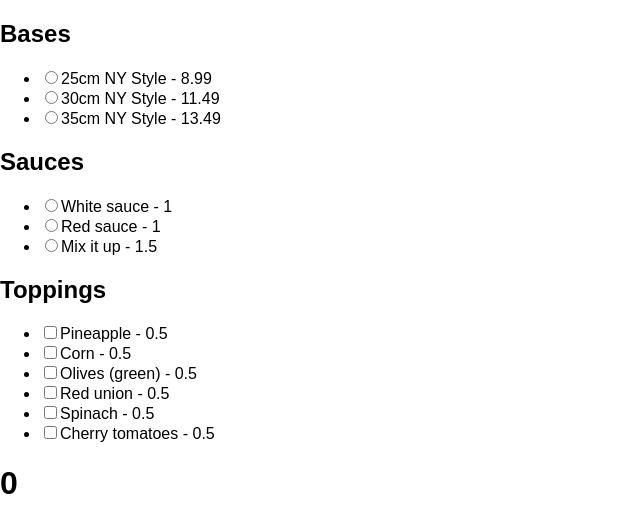
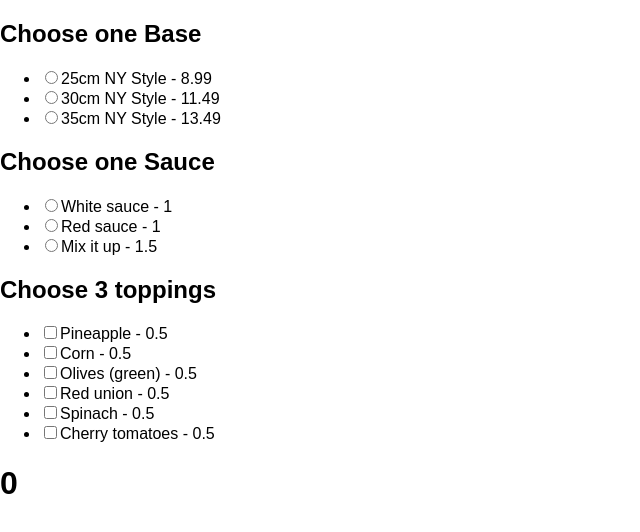
Before and after one commit to ThiagoFazzi/react-redux-app-pizza, a React (Create React App) app: page / in a window 1280 px wide. Shown: the top 532 px of the page, without its empty margins (0-640 px from the left). Built offline with nearby package versions, Linux system fonts and the light colour scheme.

Commit message:
split project in components

```diff
--- /dev/null
+++ b/src/containers/ListBasesContainer.js
@@ -0,0 +1,41 @@
+import React from 'react'
+import {connect} from 'react-redux'
+import { loadAllBases } from '../actions/ingredientsAction'
+import { createPizzaBase } from '../actions/pizzaAction'
+
+
+class ListBasesContainer extends React.PureComponent {
+
+  componentDidMount() {
+    this.props.loadAllBases()
+  }
+
+  onChangeBase = (base) => {
+    this.props.createPizzaBase(base)
+  }
+
+  render() {
+
+    if(!this.props.bases) return <p>Loading...</p>
+    if(!this.props.base === undefined) return <p>Loading...</p>
+    return (
+        <div>
+            <h2>Choose one Base</h2>
+            <ul>
+                {this.props.bases.map(base =>
+                    <li key={base.id}><input type="radio" name="base" onChange={() => this.onChangeBase(base)} />
+                    {base.name} - {base.price}
+                    </li>
+                )}
+            </ul>
+        </div>
+    )
+  }
+}
+
+const mapStateToProps = state => ({
+  bases: state.bases,
+  base: state.pizzas.pizza.base,
+})
+
+export default connect(mapStateToProps, { loadAllBases, createPizzaBase })(ListBasesContainer)
--- /dev/null
+++ b/src/containers/ListSaucesContainer.js
@@ -0,0 +1,41 @@
+import React from 'react'
+import {connect} from 'react-redux'
+import { loadAllSauces } from '../actions/ingredientsAction'
+import { createPizzaSauce } from '../actions/pizzaAction'
+
+
+class ListSaucesContainer extends React.PureComponent {
+
+  componentDidMount() {
+    this.props.loadAllSauces()
+  }
+
+  onChangeSauce = (sauce) => {
+    this.props.createPizzaSauce(sauce)
+  }
+
+  render() {
+
+    if(!this.props.sauces) return <p>Loading...</p>
+    if(!this.props.sauce === undefined) return <p>Loading...</p>
+    return (
+        <div>
+            <h2>Choose one Sauce</h2>
+            <ul>
+                {this.props.sauces.map(sauce =>
+                    <li key={sauce.id}><input type="radio" name="sauce" onChange={() => this.onChangeSauce(sauce)} />
+                    {sauce.name} - {sauce.price}
+                    </li>
+                )}
+            </ul>
+        </div>
+    )
+  }
+}
+
+const mapStateToProps = state => ({
+    sauces: state.sauces,
+    sauce: state.pizzas.pizza.sauce,
+})
+
+export default connect(mapStateToProps, { loadAllSauces, createPizzaSauce })(ListSaucesContainer)
--- /dev/null
+++ b/src/containers/ListToppingsContainer.js
@@ -0,0 +1,51 @@
+import React from 'react'
+import {connect} from 'react-redux'
+import { loadAllToppings } from '../actions/ingredientsAction'
+import { createPizzaAddTopping, createPizzaRemoveTopping } from '../actions/pizzaAction'
+
+class ListToppingsContainer extends React.PureComponent {
+  state = {checkboxSelection: 0}
+
+  componentDidMount() {
+    this.props.loadAllToppings()
+  }
+
+  onChangeTopping = (e, topping) => {
+    if(e.target.checked){
+      this.props.createPizzaAddTopping(topping)
+    } else {
+      this.props.createPizzaRemoveTopping(topping)
+    }
+  }
+
+  onLimitCheckBox = (event) => {
+
+  }
+
+
+  render() {
+    if(!this.props.toppings) return <p>Loading...</p>
+    return (
+      <div>
+        <h2>Choose 3 toppings</h2>
+        <ul>
+          {this.props.toppings.map(topping =>
+            <li key={topping.id}><input type="checkbox" onChange={(e) => this.onChangeTopping(e, topping)}/>
+              {topping.name} - {topping.price}
+            </li>
+          )}
+        </ul>
+      </div>
+
+    )
+  }
+}
+
+const mapStateToProps = state => ({
+  toppings: state.toppings,
+})
+
+export default connect(mapStateToProps, {
+  loadAllToppings,
+  createPizzaAddTopping,
+  createPizzaRemoveTopping })(ListToppingsContainer)
--- a/src/containers/MainContainer.js
+++ b/src/containers/MainContainer.js
@@ -1,110 +1,41 @@
 import React from 'react'
 import {connect} from 'react-redux'
-import { loadAllBases, loadAllSauces, loadAllToppings } from '../actions/ingredientsAction'
-import { createPizzaBase, createPizzaSauce, updatePrice, createPizzaAddTopping, createPizzaRemoveTopping } from '../actions/pizzaAction'
-import PizzaCreatorContainer from './PizzaCreatorContainer'
+import { updatePrice } from '../actions/pizzaAction'
+import ListBasesContainer from './ListBasesContainer'
+import ListSaucesContainer from './ListSaucesContainer'
+import ListToppingsContainer from './ListToppingsContainer';
 
 class MainContainer extends React.PureComponent {
-  state = {checkboxSelection: 0}
-
-  componentDidMount() {
-    this.props.loadAllBases()
-    this.props.loadAllSauces()
-    this.props.loadAllToppings()
-  }
-
-  onChangeBase = (base) => {
-    this.props.createPizzaBase(base)
-    this.calcTotalPrice(this.props.pizza)
-  }
-
-  onChangeSauce = (sauce) => {
-    this.props.createPizzaSauce(sauce)
-    this.calcTotalPrice(this.props.pizza)
-  }
-
-  onChangeTopping = (e, topping) => {
-    if(e.target.checked){
-      this.props.createPizzaAddTopping(topping)
-    } else {
-      this.props.createPizzaRemoveTopping(topping)
-    }
-
-    //this.calcTotalPrice(this.props.pizza)
-  }
 
   calcTotalPrice = (pizza) => {
       if(!pizza.base.price) pizza.base.price = 0
       if(!pizza.sauce.price) pizza.sauce.price = 0
-
       const pizzaPrice = (pizza.base.price + pizza.sauce.price)
       this.props.updatePrice(pizzaPrice)
   }
 
-  onLimitCheckBox = (event) => {
-
-  }
-
-
   render() {
-
-    if(!this.props.bases) return <p>Loading...</p>
-    if(!this.props.sauces) return <p>Loading...</p>
-    if(!this.props.toppings) return <p>Loading...</p>
-    if(!this.props.base === undefined) return <p>Loading...</p>
-    if(!this.props.sauce === undefined) return <p>Loading...</p>
+    if(!this.props.pizza) return <p>Loading...</p>
     return (
       <div>
-        <h2>Bases</h2>
-        <ul>
-          {this.props.bases.map(base =>
-            <li key={base.id}><input type="radio" name="base" onChange={() => this.onChangeBase(base)} selected/>
-              {base.name} - {base.price}
-            </li>
-          )}
-        </ul>
-        <h2>Sauces</h2>
-        <ul>
-          {this.props.sauces.map(sauce =>
-            <li key={sauce.id}><input type="radio" name="sauce" onChange={() => this.onChangeSauce(sauce)} selected/>
-              {sauce.name} - {sauce.price}
-            </li>
-          )}
-        </ul>
-        <h2>Toppings</h2>
-        <ul>
-          {this.props.toppings.map(topping =>
-            <li key={topping.id}><input type="checkbox" onChange={(e) => this.onChangeTopping(e, topping)}/>
-              {topping.name} - {topping.price}
-            </li>
-          )}
-        </ul>
+        <ListBasesContainer></ListBasesContainer>
+        <ListSaucesContainer></ListSaucesContainer>
+        <ListToppingsContainer></ListToppingsContainer>
 
+        {console.log(this.props.pizza.base.name)}
+        {console.log(this.props.pizza.sauce.name)}
+        <p>{this.props.pizza.base.name}</p>
+        <p>{this.props.pizza.sauce.name}</p>
         <h1>{this.props.price}</h1>
 
       </div>
-
     )
   }
 }
 
 const mapStateToProps = state => ({
-  bases: state.bases,
-  sauces: state.sauces,
-  toppings: state.toppings,
   pizza: state.pizzas.pizza,
-  base: state.pizzas.pizza.base,
-  sauce: state.pizzas.pizza.sauce,
   price: state.pizzas.pizza.total,
-  ingredients: state.pizzas.pizza
 })
 
-export default connect(mapStateToProps, {
-  loadAllBases,
-  loadAllSauces,
-  loadAllToppings,
-  createPizzaBase,
-  updatePrice,
-  createPizzaAddTopping,
-  createPizzaRemoveTopping,
-  createPizzaSauce })(MainContainer)
+export default connect(mapStateToProps, { updatePrice })(MainContainer)
--- a/src/containers/PizzaCreatorContainer.js
+++ /dev/null
@@ -1,47 +0,0 @@
-import React from 'react'
-import { connect }  from 'react-redux'
-import { createPizzaBase, createPizzaSauce } from '../actions/pizzaAction'
-
-class PizzaCreatorContainer extends React.PureComponent {
-    componentDidMount() {
-      this.props.createPizzaBase()
-      this.props.createPizzaSauce()
-    }
-
-    render() {
-
-      if(!this.props.bases) return <p>Loading...</p>
-      if(!this.props.sauces) return <p>Loading...</p>
-      if(!this.props.toppings) return <p>Loading...</p>
-
-      console.log(this.props.ingredients)
-      return (
-        <div>
-          <h1>{this.props.ingredients.base.name}</h1>
-          <h1>{this.props.ingredients.sauce.name}</h1>
-
-          {console.log(Number(this.props.ingredients.base.price) + Number(this.props.ingredients.sauce.price))}
-        </div>
-
-      )
-    }
-  }
-
-  const mapStateToProps = state => (
-    console.log(state),{
-    pizza: state.pizzas.pizza,
-    ingredients: state.pizzas.pizza
-  })
-
-  export default connect(mapStateToProps, { createPizzaBase, createPizzaSauce })(PizzaCreatorContainer)
-
-
-/**
- *
- *             <h2>{this.props.pizza}</h2>
-                <h3>{this.props.pizza.ingredientes.base.name}</h3>
-                <h3>{this.props.pizza.ingredientes.base.price}</h3>
-            <h2>{this.props.pizza}</h2>
-                <h3>{this.props.pizza.ingredientes.sauce.name}</h3>
-                <h3>{this.props.pizza.ingredientes.sauce.price}</h3>
- */
--- a/src/reducers/sauces.js
+++ b/src/reducers/sauces.js
@@ -4,10 +4,7 @@ export default (state = null, action) => {
   switch (action.type) {
     case ALL_SAUCES_FETCHED:
         return [...action.sauces]
-    //case EVENT_CREATE_SUCCESS:
-    //  return [...state, action.events]
-    //case EVENT_DELETE_SUCCESS:
-    //  return state && state.filter(event => event.id !== action.event)
+
     default:
         return state
   }
```
Also changed, not shown: src/components/ListBasesComponent.js (added, +15 -0 lines), src/components/listIngredientsComponent.js (deleted).
